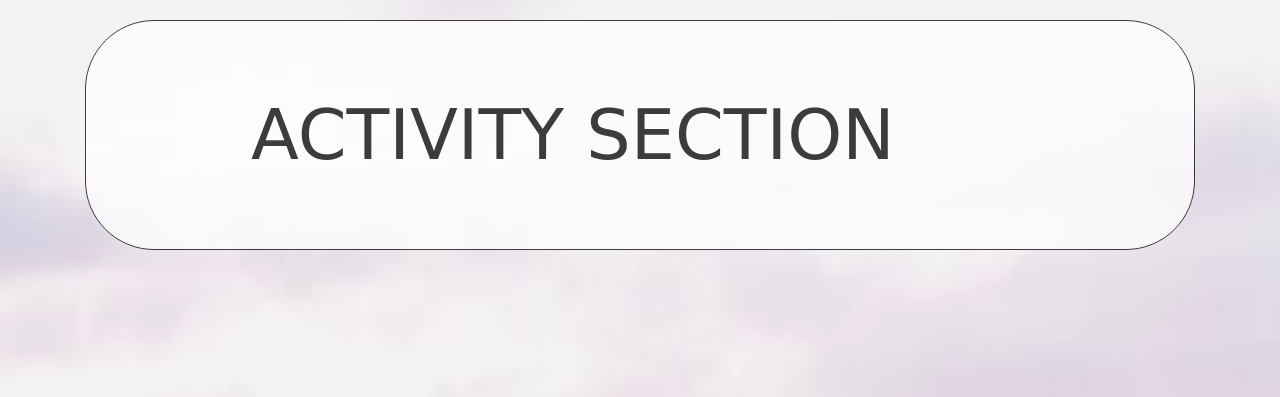
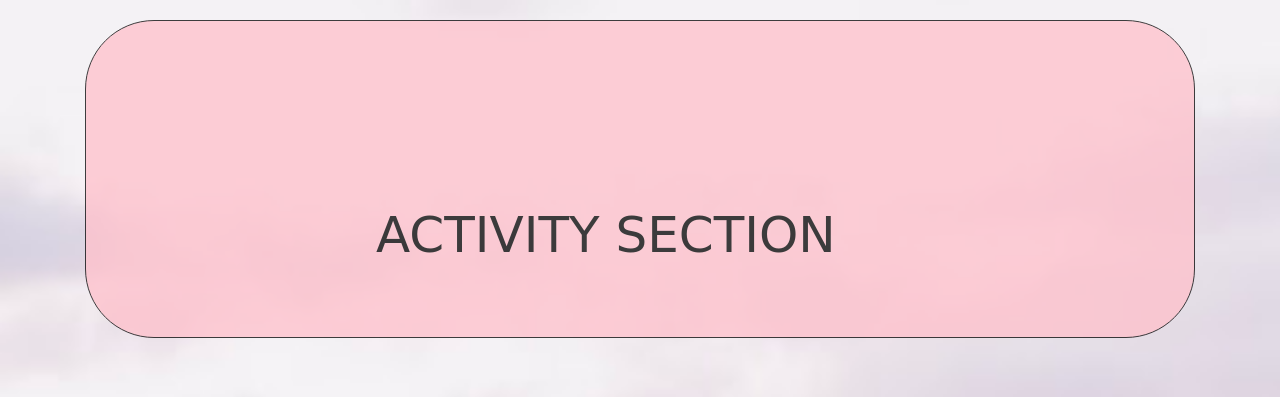
Before and after one commit to gmlrsts/QUADCORE, a Django app: template quadcoredev/templates/quadcoredev/acts.html in a window 1280 px wide. Shown: the top 397 px of the page. Run offline with Django 3.2, Linux system fonts and the light colour scheme; the template is opened without the code that fills it, so the values that code supplies are empty; some libraries are stand-ins or nearby versions.

Commit message:
first commit

```diff
--- /dev/null
+++ b/quadcoredev/static/quadcoredev/css/main.css
@@ -0,0 +1,57 @@
+{% include 'https://fonts.googleapis.com/css?family=Parisienne&display=swap'%}
+{%load static%}
+.CARDS{
+    margin-top: 10px;
+    margin-left: 150px;
+    margin-right: 100px;
+    font-family: 'Kaushan Script', cursive;
+
+}
+h1{
+    font-family: 'Parisienne', cursive;
+    font-size: 50px;
+    margin-left:275px;
+    /*margin-top: 8px;*/
+    color: black;
+}
+
+body{
+
+  background-image: url('bg.jpg');
+    background-repeat: no-repeat;
+    background-size: cover;
+    margin: 0;
+    padding: 0;
+    overflow-y: visible;
+    overflow-x: hidden;
+}
+
+#header{
+    border-radius: 69px 69px 69px 69px;
+    -moz-border-radius: 69px 69px 69px 69px;
+    -webkit-border-radius: 69px 69px 69px 69px;
+    border: 1px solid #000000;
+    opacity: 0.75;
+    background-color: pink;
+    margin-top: 20px;
+
+}
+
+/*.card*/
+/*{*/
+/*    border: none;*/
+/*}*/
+#TITLE
+{
+    margin-top: 120px;
+}
+
+.container-fluid
+{
+    margin-top: 135px;
+    margin-left: 25px;
+}
+#seven
+{
+    margin-left: 690px;
+}
--- a/quadcoredev/static/quadcoredev/main.css
+++ /dev/null
@@ -1,36 +0,0 @@
-{% include 'https://fonts.googleapis.com/css?family=Parisienne&display=swap'%}
-{%load static%}
-.CARDS{
-    margin-top: 150px;
-    margin-left: 150px;
-    margin-right: 100px;
-    font-family: 'Kaushan Script', cursive;
-
-
-
-}
-h1{
-    font-family: 'Parisienne', cursive;
-    font-size: 70px;
-    margin-left:150px;
-    margin-top: 8px;
-      color: black;
-}
-
-body{
-
-  background-image: url('bg.jpg');
-    background-repeat: no-repeat;
-    background-size: cover;
-}
-
-#header{
-border-radius: 69px 69px 69px 69px;
--moz-border-radius: 69px 69px 69px 69px;
--webkit-border-radius: 69px 69px 69px 69px;
-border: 1px solid #000000;
-margin-top: 20px;
-    opacity: 0.75;
-    background-color: white;
-
-}
```
Also changed, not shown: quadcoredev/static/quadcoredev/css/activity.css (renamed from quadcoredev/static/quadcoredev/activity.css), quadcoredev/static/quadcoredev/css/app.css.
